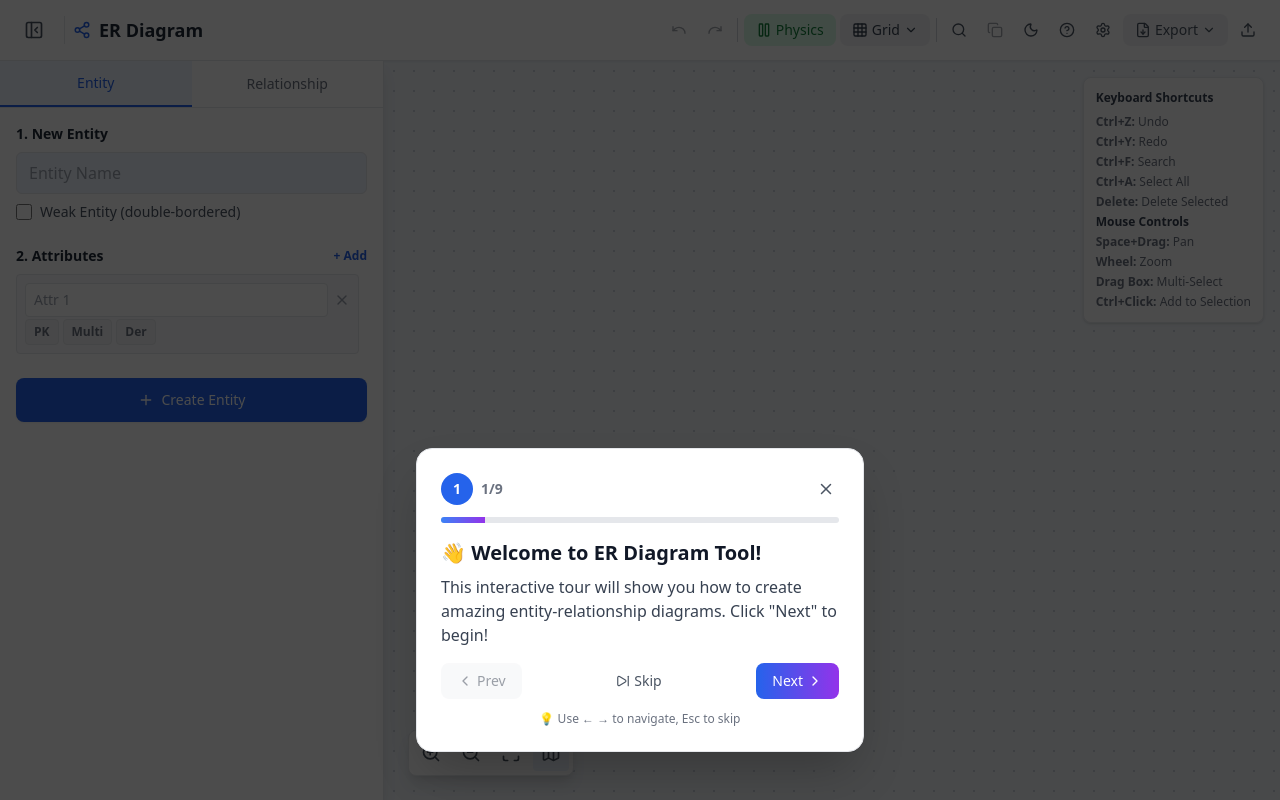
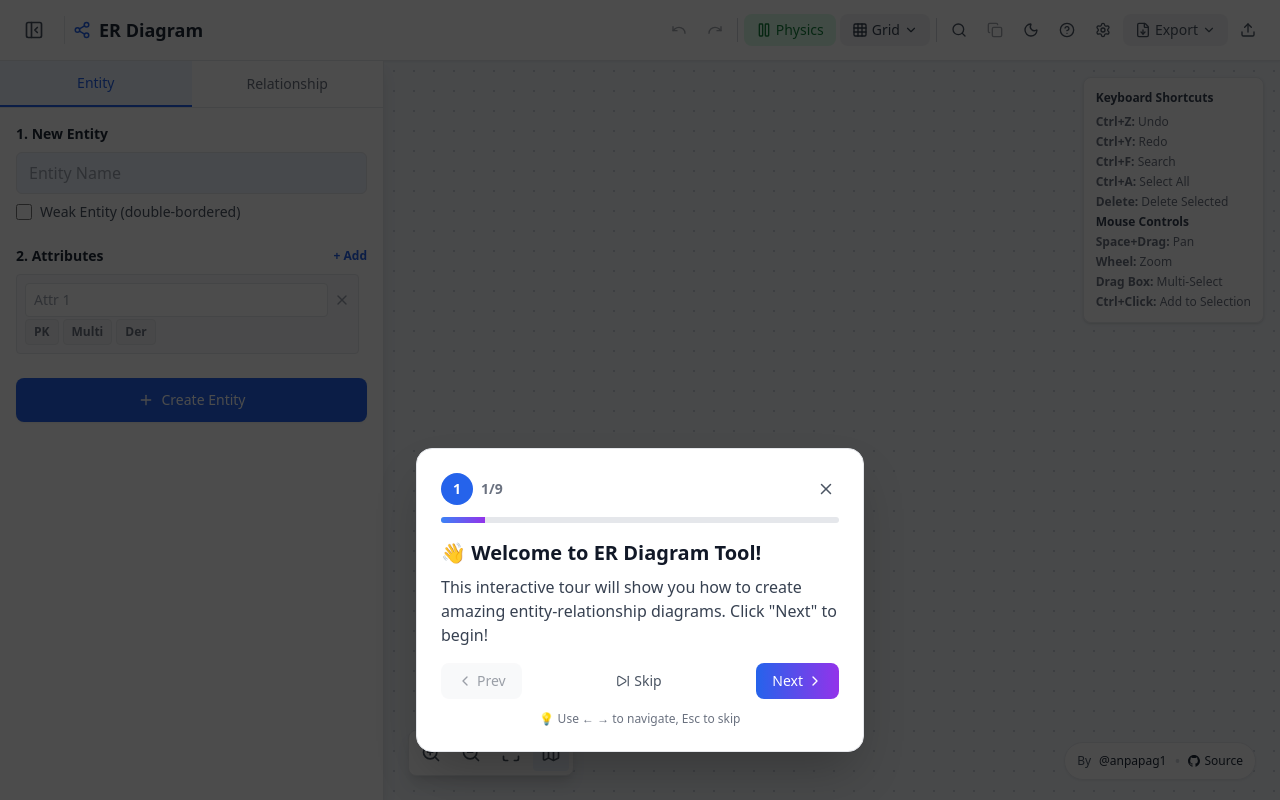
Before and after one commit to anpapag1/er-tool, a React (Vite) app: page / in a window 1280 px wide. Built offline with nearby package versions, Linux system fonts and the light colour scheme.

Commit message:
feat(credits): update credits section to be always visible with improved styling

```diff
--- a/src/App.tsx
+++ b/src/App.tsx
@@ -1488,7 +1488,7 @@
         };
 
         return (
-          <div className="fixed bottom-4 md:bottom-6 right-4 md:right-6 z-20">
+          <div className="fixed bottom-20 md:bottom-22 right-4 md:right-6 z-20">
             <svg
               width={minimapWidth}
               height={minimapHeight}
@@ -1578,32 +1578,36 @@
                 className="cursor-move"
               />
             </svg>
-            {/* Credits below Minimap */}
-            <div className="mt-2 text-center text-xs text-gray-500 dark:text-gray-400">
-              <p>
-                Created by{' '}
+          </div>
+        );
+      })()}
+
+      {/* Credits - Always visible */}
+      <div className="fixed bottom-4 md:bottom-5 right-4 md:right-6 z-15">
+        <div className="flex items-center gap-2 px-3 py-1.5 rounded-full bg-white/80 dark:bg-gray-800/80 backdrop-blur-sm border border-gray-200 dark:border-gray-700 shadow-sm hover:shadow-md transition-all duration-200">
+          <span className="text-xs text-gray-600 dark:text-gray-400">By</span>
           <a
             href="https://github.com/anpapag1"
             target="_blank"
             rel="noopener noreferrer"
-                  className="text-blue-600 dark:text-blue-400 hover:underline font-semibold"
+            className="text-xs font-medium text-gray-800 dark:text-gray-100 hover:text-blue-600 dark:hover:text-blue-400 transition-colors"
           >
             @anpapag1
           </a>
-                <br />
+          <span className="text-gray-300 dark:text-gray-600">•</span>
           <a
             href="https://github.com/anpapag1/er-tool"
             target="_blank"
             rel="noopener noreferrer"
-                  className="text-blue-600 dark:text-blue-400 hover:underline"
+            className="flex items-center gap-1 text-xs font-medium text-gray-800 dark:text-gray-100 hover:text-blue-600 dark:hover:text-blue-400 transition-colors"
           >
-                  View on GitHub
+            <svg className="w-3 h-3" fill="currentColor" viewBox="0 0 24 24">
+              <path d="M12 0c-6.626 0-12 5.373-12 12 0 5.302 3.438 9.8 8.207 11.387.599.111.793-.261.793-.577v-2.234c-3.338.726-4.033-1.416-4.033-1.416-.546-1.387-1.333-1.756-1.333-1.756-1.089-.745.083-.729.083-.729 1.205.084 1.839 1.237 1.839 1.237 1.07 1.834 2.807 1.304 3.492.997.107-.775.418-1.305.762-1.604-2.665-.305-5.467-1.334-5.467-5.931 0-1.311.469-2.381 1.236-3.221-.124-.303-.535-1.524.117-3.176 0 0 1.008-.322 3.301 1.23.957-.266 1.983-.399 3.003-.404 1.02.005 2.047.138 3.006.404 2.291-1.552 3.297-1.23 3.297-1.23.653 1.653.242 2.874.118 3.176.77.84 1.235 1.911 1.235 3.221 0 4.609-2.807 5.624-5.479 5.921.43.372.823 1.102.823 2.222v3.293c0 .319.192.694.801.576 4.765-1.589 8.199-6.086 8.199-11.386 0-6.627-5.373-12-12-12z"/>
+            </svg>
+            Source
           </a>
-              </p>
         </div>
       </div>
-        );
-      })()}
 
       {/* Toast Notification */}
       {showToast && (
```
Lines whose indentation alone changed are shown as unchanged.
